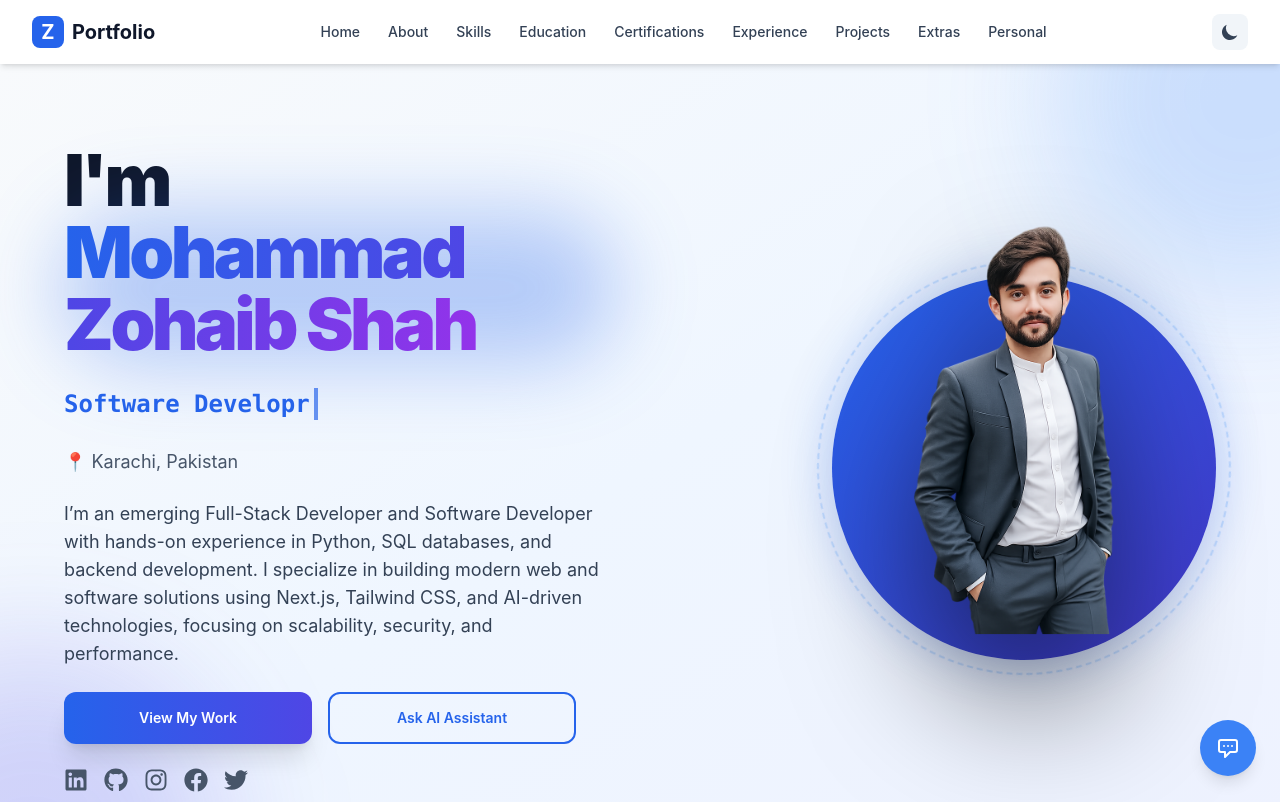
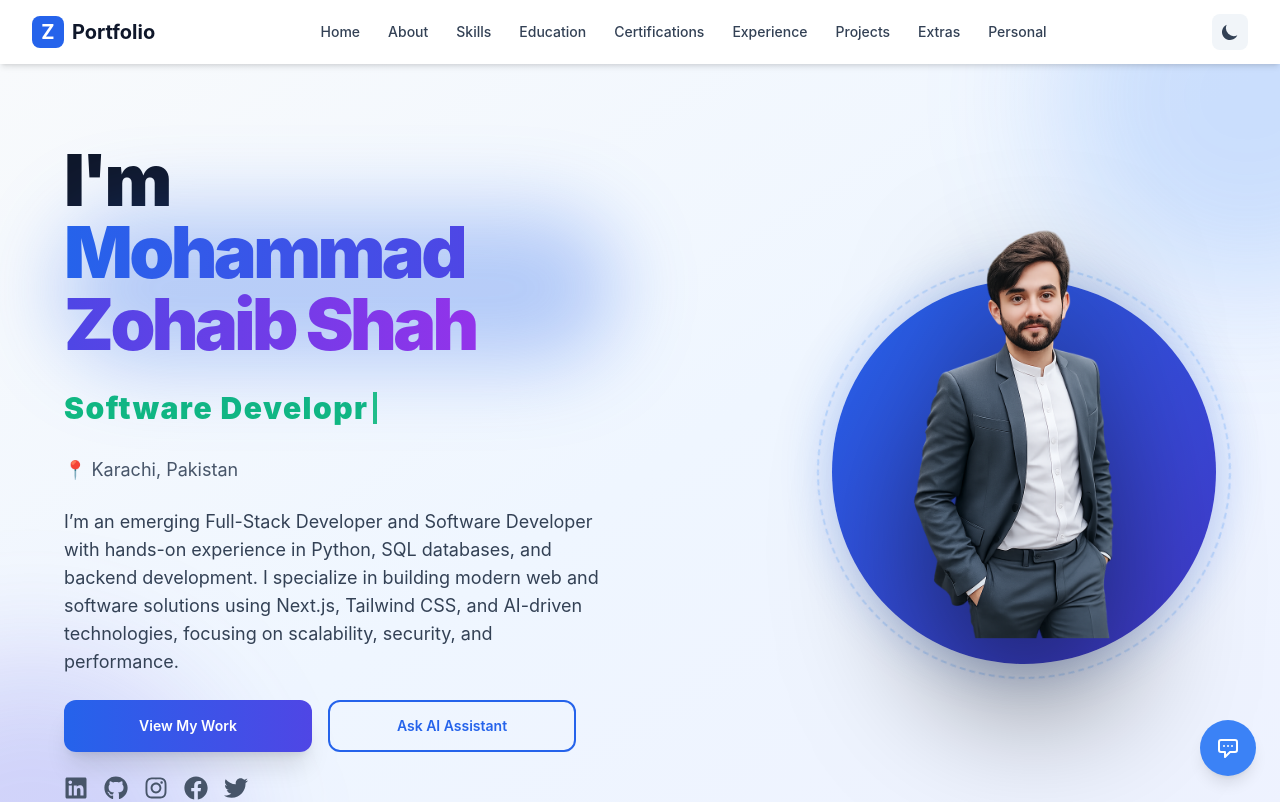
Before and after one commit to zohaib617/portfolio2026, a Next.js app: page / in a window 1280 px wide. Shown: the top 802 px of the page. Built offline with nearby package versions, Linux system fonts and the light colour scheme.

Commit message:
page.tsx updated

```diff
--- a/app/page.tsx
+++ b/app/page.tsx
@@ -104,12 +104,16 @@ const roles = [
               </div>
 
               {/* Typewriter Display */}
-              <div className="h-10 text-2xl font-bold text-blue-600 dark:text-blue-400 font-mono flex items-center">
+              <div className="h-12 text-3xl font-black tracking-wider text-emerald-500 dark:text-emerald-400 flex items-center">
+
+
+
                 <span>{mounted ? displayText : ''}</span>
                 <motion.span
                   animate={{ opacity: [1, 0, 1] }}
                   transition={{ duration: 1, repeat: Infinity, ease: "linear" }}
-                  className="ml-1 inline-block w-1 h-8 bg-blue-600 dark:bg-blue-400"
+                 className="ml-1 inline-block w-1 h-8 bg-emerald-500 dark:bg-emerald-400"
+
                 />
               </div>
 
```
